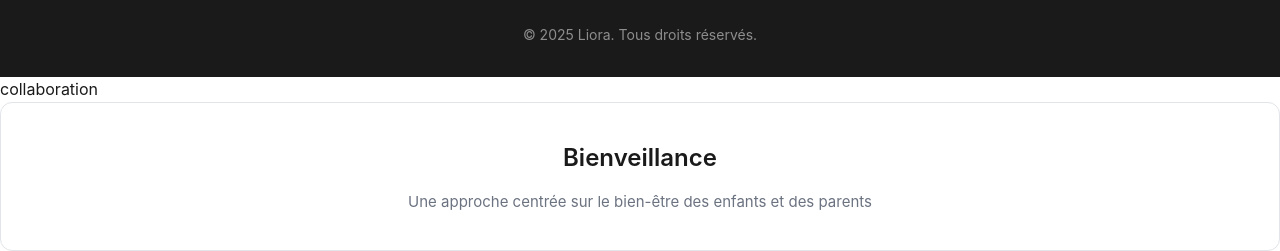
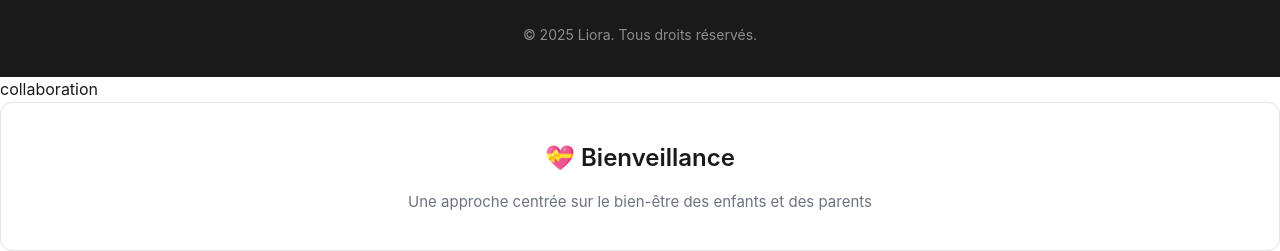
Before and after one commit to Marius-2009/Liora, a plain HTML site: page index.html in a window 1280 px wide. Shown: the part 2760-3011 px from the top of the page. Drawn offline with Linux system fonts and the light colour scheme.

Commit message:
Update index.html

```diff
--- a/index.html
+++ b/index.html
@@ -146,7 +146,7 @@
     </footer> collaboration</p>
                 </div>
                 <div class="value-item">
-                    <h3>Bienveillance</h3>
+                    <h3>💝 Bienveillance</h3>
                     <p>Une approche centrée sur le bien-être des enfants et des parents</p>
                 </div>
             </div>
```
